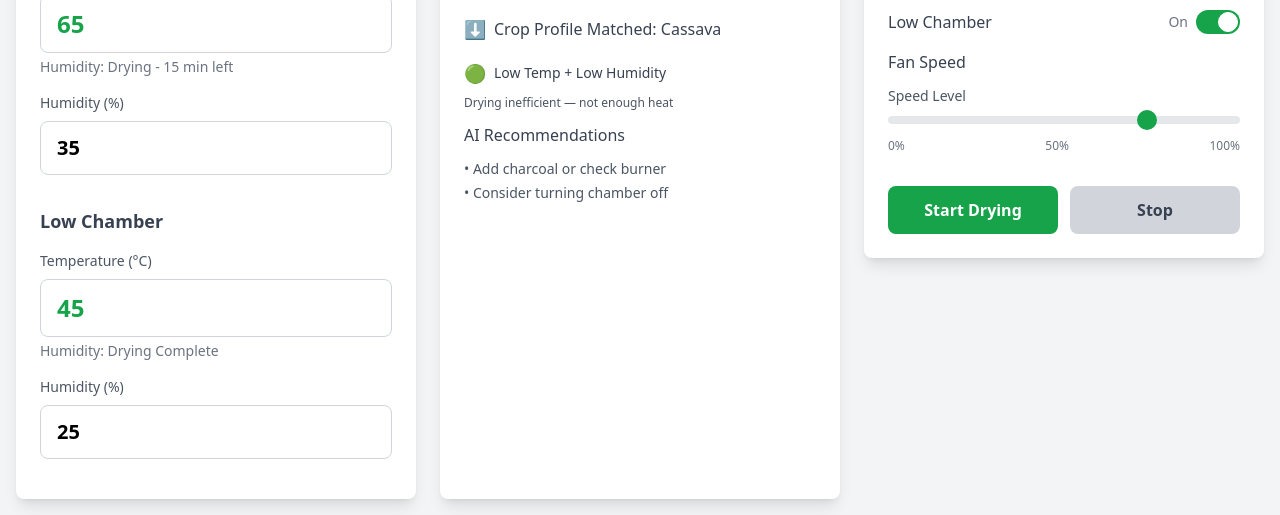
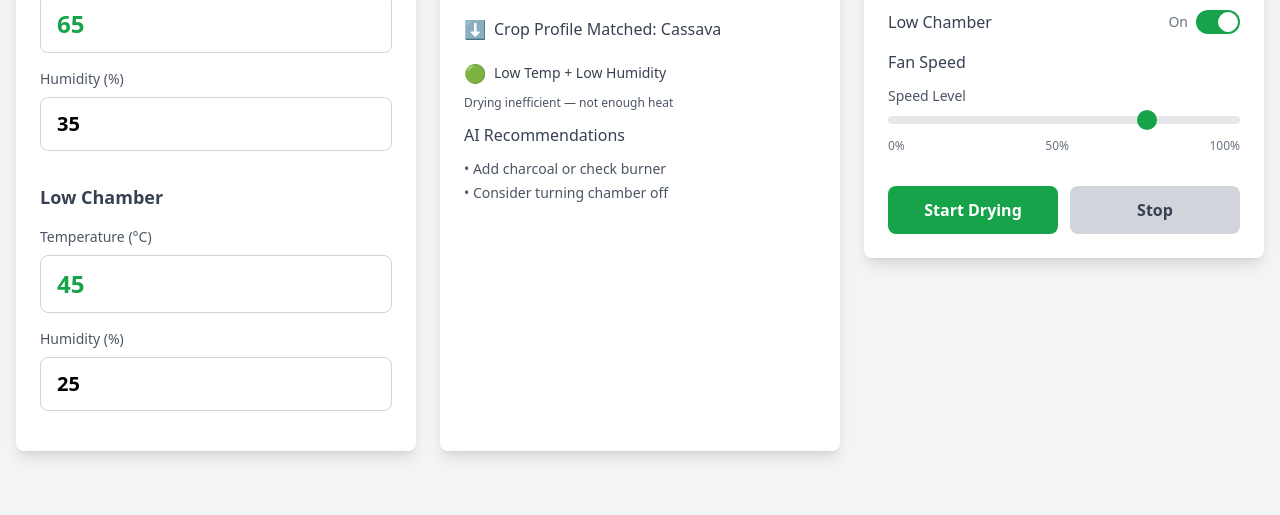
Before and after one commit to rhedwan/Mide, a plain HTML site: page index.html in a window 1280 px wide. Shown: the part 305-820 px from the top of the page. Drawn offline with nearby package versions, Linux system fonts and the light colour scheme.

Commit message:
Remove static humidity status messages from index.html for a cleaner interface and improved user experience.

```diff
--- a/index.html
+++ b/index.html
@@ -74,7 +74,6 @@
                             class="w-full px-4 py-3 border border-gray-300 rounded-lg focus:ring-2 focus:ring-green-custom focus:border-green-custom text-2xl font-bold text-green-custom"
                             placeholder="Enter temperature" onchange="updateAIAnalytics()"
                             oninput="updateAIAnalytics()">
-                        <div class="text-sm text-gray-500 mt-1">Humidity: Drying - 15 min left</div>
                     </div>
 
                     <div class="mb-4">
@@ -95,7 +94,6 @@
                             class="w-full px-4 py-3 border border-gray-300 rounded-lg focus:ring-2 focus:ring-green-custom focus:border-green-custom text-2xl font-bold text-green-custom"
                             placeholder="Enter temperature" onchange="updateAIAnalytics()"
                             oninput="updateAIAnalytics()">
-                        <div class="text-sm text-gray-500 mt-1">Humidity: Drying Complete</div>
                     </div>
 
                     <div class="mb-4">
```
